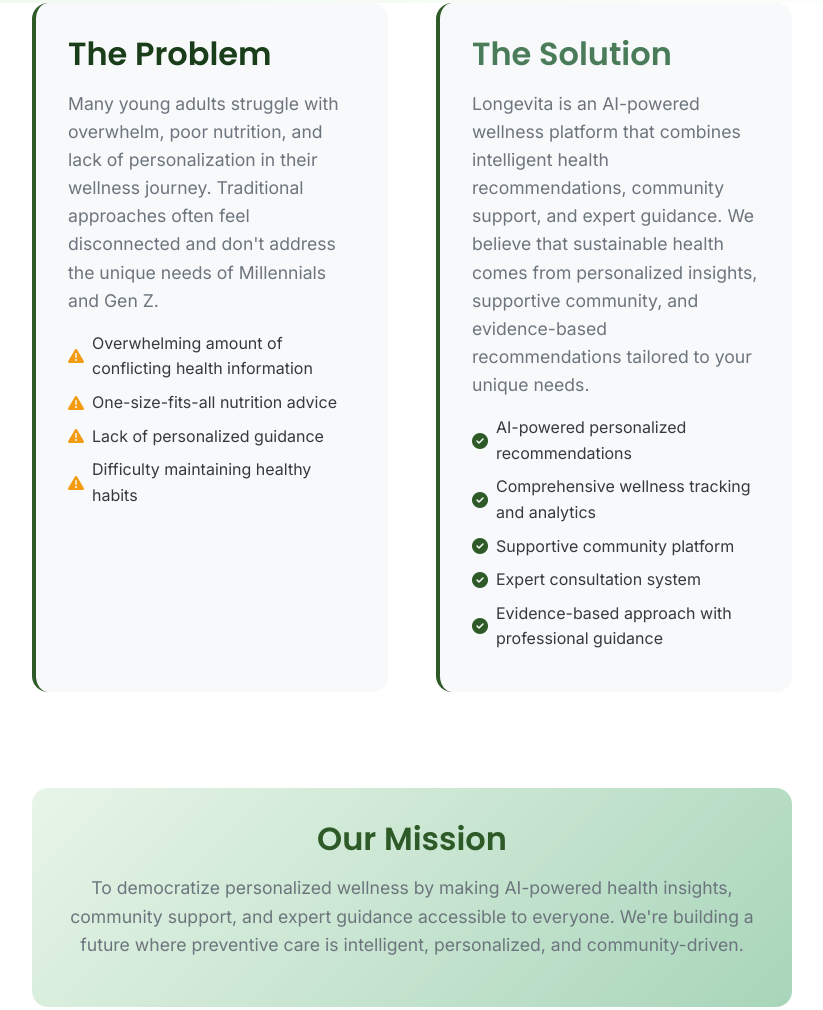
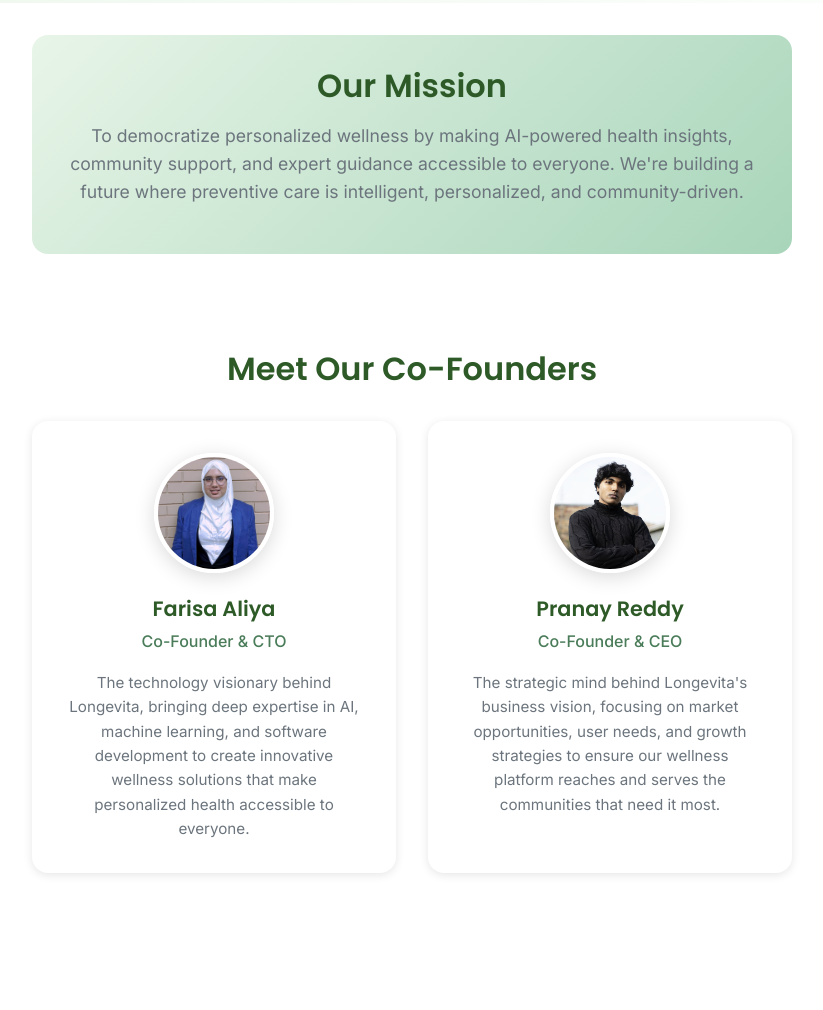
Before and after one commit to aliya9/Longevita-website, a plain HTML site: page about.html in a window 1280 px wide. Shown: the part 336-1346 px from the top of the page, without its empty margins (228-1051 px from the left). Drawn offline with Linux system fonts and the light colour scheme.

Commit message:
About page update

```diff
--- a/about.html
+++ b/about.html
@@ -46,33 +46,31 @@
     <section class="about-content">
         <div class="container">
             <div class="about-text">
-                <div class="problem-solution">
-                    <div class="problem">
-                        <h3>The Problem</h3>
-                        <p>Many young adults struggle with overwhelm, poor nutrition, and lack of personalization in their wellness journey. Traditional approaches often feel disconnected and don't address the unique needs of Millennials and Gen Z.</p>
-                        <ul class="problem-list">
-                            <li><i class="fas fa-exclamation-triangle"></i> Overwhelming amount of conflicting health information</li>
-                            <li><i class="fas fa-exclamation-triangle"></i> One-size-fits-all nutrition advice</li>
-                            <li><i class="fas fa-exclamation-triangle"></i> Lack of personalized guidance</li>
-                            <li><i class="fas fa-exclamation-triangle"></i> Difficulty maintaining healthy habits</li>
-                        </ul>
-                    </div>
-                    <div class="solution">
-                        <h3>The Solution</h3>
-                        <p>Longevita is an AI-powered wellness platform that combines intelligent health recommendations, community support, and expert guidance. We believe that sustainable health comes from personalized insights, supportive community, and evidence-based recommendations tailored to your unique needs.</p>
-                        <ul class="solution-list">
-                            <li><i class="fas fa-check-circle"></i> AI-powered personalized recommendations</li>
-                            <li><i class="fas fa-check-circle"></i> Comprehensive wellness tracking and analytics</li>
-                            <li><i class="fas fa-check-circle"></i> Supportive community platform</li>
-                            <li><i class="fas fa-check-circle"></i> Expert consultation system</li>
-                            <li><i class="fas fa-check-circle"></i> Evidence-based approach with professional guidance</li>
-                        </ul>
-                    </div>
-                </div>
-
                 <div class="mission">
                     <h3>Our Mission</h3>
                     <p>To democratize personalized wellness by making AI-powered health insights, community support, and expert guidance accessible to everyone. We're building a future where preventive care is intelligent, personalized, and community-driven.</p>
+                </div>
+
+                <div class="co-founders">
+                    <h3>Meet Our Co-Founders</h3>
+                    <div class="founders-grid">
+                        <div class="founder-card">
+                            <div class="founder-photo">
+                                <img src="headshot.jpg" alt="Co-Founder" class="founder-image">
+                            </div>
+                            <h4>Farisa Aliya</h4>
+                            <p class="founder-title">Co-Founder & CTO</p>
+                            <p class="founder-bio">The technology visionary behind Longevita, bringing deep expertise in AI, machine learning, and software development to create innovative wellness solutions that make personalized health accessible to everyone.</p>
+                        </div>
+                        <div class="founder-card">
+                            <div class="founder-photo">
+                                <img src="headshot-pranay.png" alt="Pranay - Co-Founder" class="founder-image">
+                            </div>
+                            <h4>Pranay Reddy</h4>
+                            <p class="founder-title">Co-Founder & CEO</p>
+                            <p class="founder-bio">The strategic mind behind Longevita's business vision, focusing on market opportunities, user needs, and growth strategies to ensure our wellness platform reaches and serves the communities that need it most.</p>
+                        </div>
+                    </div>
                 </div>
 
                 <div class="values">
@@ -153,7 +151,7 @@
                 </div>
             </div>
             <div class="footer-bottom">
-                <p>&copy; 2024 Longevita. All rights reserved.</p>
+                <p>&copy; 2025 Longevita. All rights reserved.</p>
             </div>
         </div>
     </footer>
--- a/styles.css
+++ b/styles.css
@@ -1002,14 +1002,87 @@
     padding: 2rem;
     background: linear-gradient(135deg, var(--pale-green), var(--light-green));
     border-radius: var(--border-radius);
+    margin-top: 2rem;
 }
 
 .mission h3 {
     color: var(--primary-green);
+}
+
+.co-founders {
+    margin: 3rem 0;
+    text-align: center;
+}
+
+.co-founders h3 {
+    color: var(--primary-green);
+    margin-bottom: 2rem;
+}
+
+.founders-grid {
+    display: grid;
+    grid-template-columns: repeat(auto-fit, minmax(300px, 1fr));
+    gap: 2rem;
+    margin-top: 2rem;
+}
+
+.founder-card {
+    background: var(--white);
+    padding: 2rem;
+    border-radius: var(--border-radius);
+    box-shadow: var(--shadow-light);
+    transition: transform 0.3s ease, box-shadow 0.3s ease;
+    text-align: center;
+}
+
+.founder-card:hover {
+    transform: translateY(-5px);
+    box-shadow: var(--shadow-medium);
+}
+
+.founder-photo {
+    margin-bottom: 1.5rem;
+    display: flex;
+    justify-content: center;
+}
+
+.founder-image {
+    width: 120px;
+    height: 120px;
+    border-radius: 50%;
+    object-fit: cover;
+    box-shadow: var(--shadow-medium);
+    border: 4px solid var(--white);
+    transition: transform 0.3s ease;
+}
+
+.founder-image:hover {
+    transform: scale(1.05);
+}
+
+.founder-card h4 {
+    color: var(--primary-green);
+    margin-bottom: 0.5rem;
+    font-size: 1.3rem;
+}
+
+.founder-title {
+    color: var(--secondary-green);
+    font-weight: 500;
+    margin-bottom: 1rem;
+    font-size: 1rem;
+}
+
+.founder-bio {
+    color: var(--gray);
+    font-size: 0.95rem;
+    line-height: 1.6;
+    margin-bottom: 0;
 }
 
 .values {
     margin-top: 3rem;
+    margin-bottom: 3rem;
 }
 
 .values-grid {
@@ -1853,6 +1926,20 @@
     .stats-grid {
         grid-template-columns: repeat(2, 1fr);
     }
+
+    .founders-grid {
+        grid-template-columns: 1fr;
+        gap: 1.5rem;
+    }
+
+    .founder-card {
+        padding: 1.5rem;
+    }
+
+    .founder-image {
+        width: 100px;
+        height: 100px;
+    }
 }
 
 @media (max-width: 480px) {
```
Also changed, not shown: Headshot-pranay.png (added), Headshot.jpg (added).
